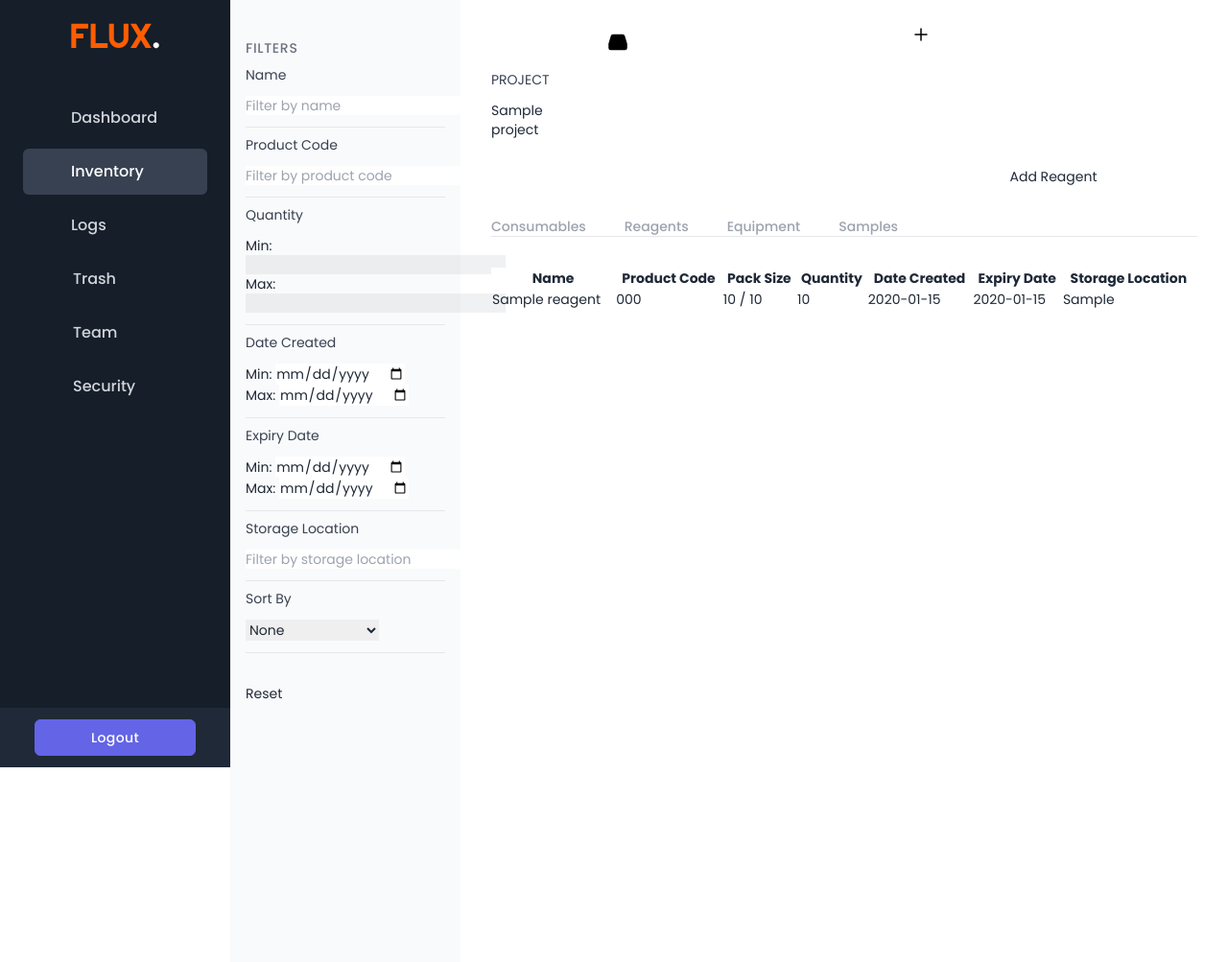
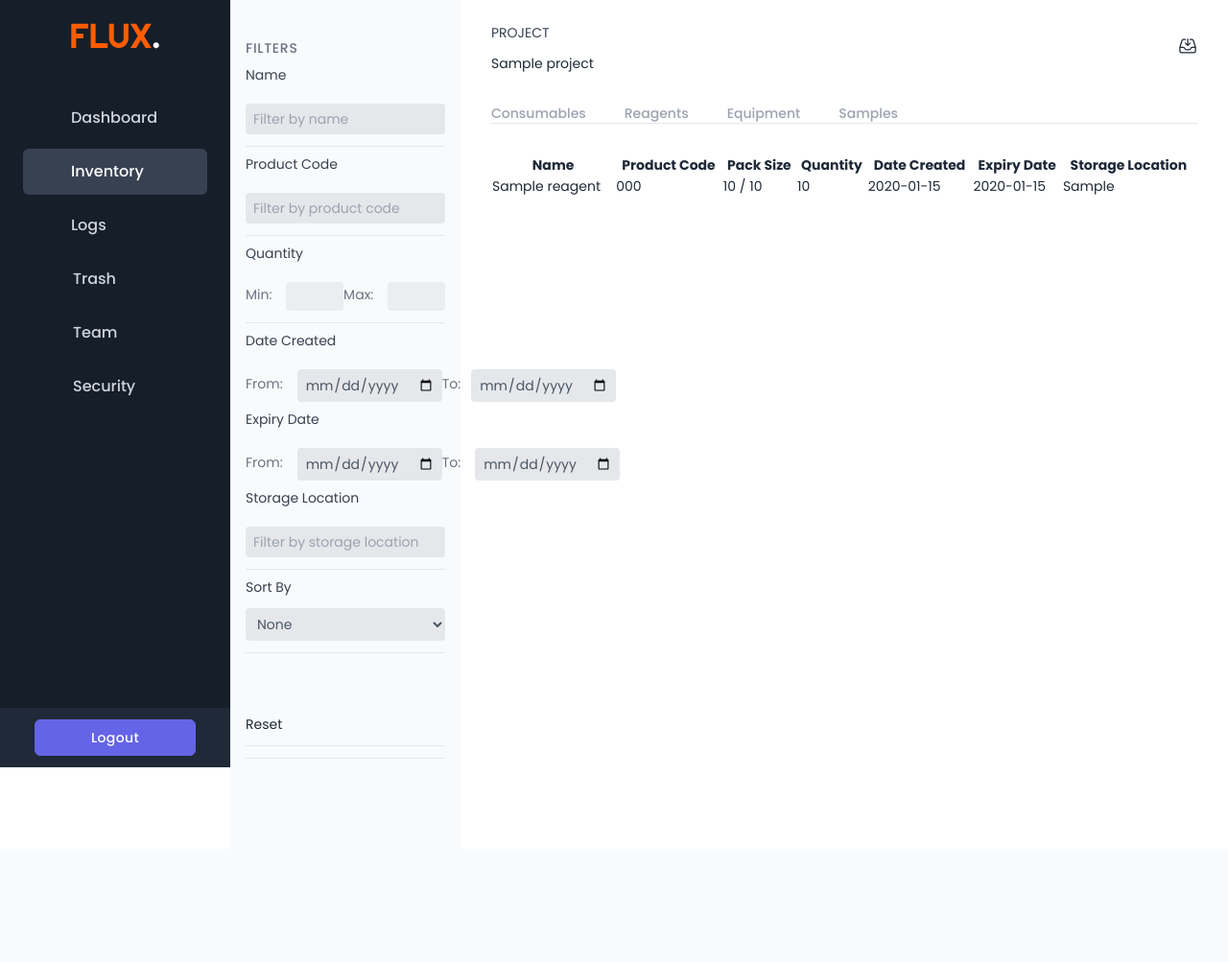
Before and after one commit to iamamofa/Flux.Inc, a Django app: a page that uses inventory/templates/inventory/reagents.html in a window 1280 px wide. Shown: the whole page at 96% size. After the commit the page ends 800 px from the top, so only its background shows below. Run offline with Django 4.2, Linux system fonts and the light colour scheme; a user stored in the database is signed in; data comes from the database, SQL or seed files in the repository; tables that the repository leaves empty hold one stand-in row (values such as "Sample post").

Commit message:
Fixed issues with the HTML views

```diff
--- a/inventory/templates/inventory/reagents.html
+++ b/inventory/templates/inventory/reagents.html
@@ -22,28 +22,36 @@
     <div class="text-gray-700 flex items-center justify-between mb-3">
         <span>Name</span>
     </div>
-    <input class="filter-input" type="text" id="nameFilterInput" placeholder="Filter by name">
+    <input class="w-full bg-gray-200 py-1.5 px-2 outline-none text-gray-600 rounded mt-2" type="text"
+        id="nameFilterInput" placeholder="Filter by name">
 </div>
 
 <div class="border-b mt-5 pb-3">
     <div class="text-gray-700 flex items-center justify-between mb-3">
         <span>Product Code</span>
     </div>
-        <input type="text" id="productCodeFilterInput" placeholder="Filter by product code" class="filter-input">
+        <input type="text" id="productCodeFilterInput" placeholder="Filter by product code"
+            class="w-full bg-gray-200 py-1.5 px-2 outline-none text-gray-600 rounded mt-2">
 </div>
 
 <div class="border-b mt-5 pb-3">
     <div class="text-gray-700 flex items-center justify-between mb-3">
         <span>Quantity</span>
     </div>
-    <div class="filter-range">
-        <div class="range-input">
+    <div class="quantity-filter-container">
+        <div class="mt-1 text-gray-500 text-sm">
             <label for="minQuantityFilterInput">Min:</label>
-            <input type="number" id="minQuantityFilterInput" class="filter-input">
         </div>
-        <div class="range-input">
+        <div>
+            <input class="w-full bg-gray-200 py-1.5 px-2 outline-none text-gray-600 rounded mt-2"
+                type="number" id="minQuantityFilterInput">
+        </div>
+        <div class="mt-1 text-gray-500 text-sm">
             <label for="maxQuantityFilterInput">Max:</label>
-            <input type="number" id="maxQuantityFilterInput" class="filter-input">
+        </div>
+        <div>
+            <input class="w-full bg-gray-200 py-1.5 px-2 outline-none text-gray-600 rounded mt-2"
+                type="number" id="maxQuantityFilterInput">
         </div>
     </div>
 </div>
@@ -52,14 +60,21 @@
     <div class="text-gray-700 flex items-center justify-between mb-3">
         <span>Date Created</span>
     </div>
-    <div class="filter-range">
-        <div class="range-input">
-            <label for="minDateCreatedFilterInput">Min:</label>
-            <input type="date" id="minDateCreatedFilterInput" class="filter-input">
+    <div class="quantity-filter-container">
+        <div class="mt-1 text-gray-500 text-sm">
+            <label for="minDateCreatedFilterInput">From:</label>
         </div>
-        <div class="range-input">
-            <label for="maxDateCreatedFilterInput">Max:</label>
-            <input type="date" id="maxDateCreatedFilterInput" class="filter-input">
+        <div>
+            <input class="w-full bg-gray-200 py-1.5 px-2 outline-none text-gray-600 rounded mt-2"
+                type="date" id="minDateCreatedFilterInput">
+        </div>
+        <div class="quantity-filter-container">
+            <div class="mt-1 text-gray-500 text-sm">
+                <label id="maxDateCreatedFilterInputLabel" for="maxDateCreatedFilterInput">To:</label>
+        </div>
+        <div>
+            <input class="w-full bg-gray-200 py-1.5 px-2 outline-none text-gray-600 rounded mt-2"
+                type="date" id="maxDateCreatedFilterInput">
         </div>
     </div>
 </div>
@@ -68,14 +83,21 @@
     <div class="text-gray-700 flex items-center justify-between mb-3">
         <span>Expiry Date</span>
     </div>
-    <div class="filter-range">
-        <div class="range-input">
-            <label for="minDateExpiredFilterInput">Min:</label>
-            <input type="date" id="minDateExpiredFilterInput" class="filter-input">
+    <div class="quantity-filter-container">
+        <div class="mt-1 text-gray-500 text-sm">
+            <label for="minDateExpiredFilterInput">From:</label>
         </div>
-        <div class="range-input">
-            <label for="maxDateExpiredFilterInput">Max:</label>
-            <input type="date" id="maxDateExpiredFilterInput" class="filter-input">
+        <div>
+            <input class="w-full bg-gray-200 py-1.5 px-2 outline-none text-gray-600 rounded mt-2"
+                type="date" id="minDateCreatedFilterInput">
+        </div>
+        <div class="quantity-filter-container">
+            <div class="mt-1 text-gray-500 text-sm">
+                <label for="maxDateExpiredFilterInput">To:</label>
+        </div>
+        <div>
+            <input class="w-full bg-gray-200 py-1.5 px-2 outline-none text-gray-600 rounded mt-2"
+                type="date" id="maxDateCreatedFilterInput">
         </div>
     </div>
 </div>
@@ -84,14 +106,15 @@
     <div class="text-gray-700 flex items-center justify-between mb-3">
         <span>Storage Location</span>
     </div>
-        <input type="text" id="storageLocationFilterInput" placeholder="Filter by storage location" class="filter-input">
+        <input type="text" id="storageLocationFilterInput" placeholder="Filter by storage location"
+            class="w-full bg-gray-200 py-1.5 px-2 outline-none text-gray-600 rounded mt-2">
 </div>
 
 <div class="border-b mt-5 pb-3">
     <div class="text-gray-700 flex items-center justify-between mb-3">
         <span>Sort By</span>
     </div>
-    <select id="sortColumnDropdown" class="filter-input">
+    <select id="sortColumnDropdown" class="w-full bg-gray-200 py-1.5 px-2 outline-none text-gray-600 rounded">
         <option value="0">None</option>
         <option value="1">Name</option>
         <option value="2">Product Code</option>
@@ -102,7 +125,10 @@
     </select>
 </div>
 
+<!-- Apply Button Section -->
+<div class="mt-8 flex items-start justify-between space-x-3">
     <button id="resetButton" class="btn btn-primary mt-8">Reset</button>
+</div>
 {% endblock %}
 
 {% block content %}
@@ -113,7 +139,7 @@
         <div class="dropdown">
             <div class="project-name-container">
                 <span class="project-name-text">{{ project.name }}</span>
-                <svg class="dropdown-arrow">
+                <svg class="dropdown-arrow" width="8" height="8" viewBox="0 0 8 8" fill="none" xmlns="http://www.w3.org/2000/svg" xmlns:xlink="http://www.w3.org/1999/xlink">
                     <rect width="8" height="8" fill="url(#pattern7)"/>
                     <defs>
                         <pattern id="pattern7" patternContentUnits="objectBoundingBox" width="1" height="1">
@@ -134,7 +160,8 @@
         {% if user == project.project_manager or user in project.project_editors.all %}
         <div class="dropdown">
             <button class="btn btn-icon">
-                <svg>
+                <svg xmlns="http://www.w3.org/2000/svg" fill="none" viewBox="0 0 24 24" stroke-width="1.5"
+                    stroke="currentColor" class="w-5 h-5">
                     <path stroke-linecap="round" stroke-linejoin="round"
                                     d="M9 3.75H6.912a2.25 2.25 0 00-2.15 1.588L2.35 13.177a2.25 2.25 0 00-.1.661V18a2.25 2.25 0 002.25 2.25h15A2.25 2.25 0 0021.75 18v-4.162c0-.224-.034-.447-.1-.661L19.24 5.338a2.25 2.25 0 00-2.15-1.588H15M2.25 13.5h3.86a2.25 2.25 0 012.012 1.244l.256.512a2.25 2.25 0 002.013 1.244h3.218a2.25 2.25 0 002.013-1.244l.256-.512a2.25 2.25 0 012.013-1.244h3.859M12 3v8.25m0 0l-3-3m3 3l3-3" />
                 </svg>
@@ -146,21 +173,23 @@
             </div>
         </div>
         {% endif %}
-        <button id="addItemBtn" class="btn btn-primary">
-            <svg>
+        <!-- Add Item Button -->
+        <button id="addItemBtn" class="lg:hidden bg-gray-50 p-2 text-gray-600 rounded hover:bg-gray-300 focus:text-primary outline-none focus:drop-shadow">
+            <svg xmlns="http://www.w3.org/2000/svg" viewBox="0 0 24 24" fill="currentColor" class="w-6 h-6">
                 <path fill-rule="evenodd"
                     d="M12 5.25a.75.75 0 01.75.75v5.25H18a.75.75 0 010 1.5h-5.25V18a.75.75 0 01-1.5 0v-5.25H6a.75.75 0 010-1.5h5.25V6a.75.75 0 01.75-.75z"
                     clip-rule="evenodd" />
             </svg>
             <span>Add Reagent</span>
         </button>
+        <!--
         <button class="lg:hidden btn btn-icon" @click="showMenu = !showMenu">
             <svg>
                 <path fill-rule="evenodd"
                                 d="M2 4.75A.75.75 0 012.75 4h14.5a.75.75 0 010 1.5H2.75A.75.75 0 012 4.75zm7 10.5a.75.75 0 01.75-.75h7.5a.75.75 0 010 1.5h-7.5a.75.75 0 01-.75-.75zM2 10a.75.75 0 01.75-.75h14.5a.75.75 0 010 1.5H2.75A.75.75 0 012 10z"
                                 clip-rule="evenodd" />
             </svg>
-        </button>
+        </button> -->
     </div>
 </div>
 
```
Also changed, not shown: inventory/templates/inventory/consumables.html (+19 -15 lines), inventory/templates/inventory/equipment_.html (+16 -38 lines), inventory/templates/inventory/samples.html (+42 -18 lines). Lines whose indentation alone changed are shown as unchanged.
